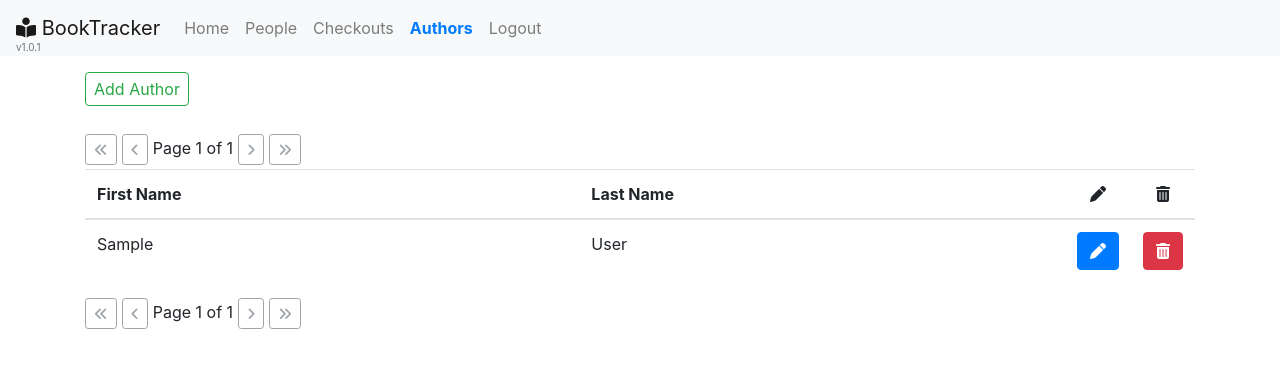
After one commit to zrev2220/booktracker, a Django app: page /authors/ in a window 1280 px wide. The commit adds this page. Shown: the top 368 px of the page. Run offline with Django 3.2, Linux system fonts and the light colour scheme; a user stored in the database is signed in; tables that the repository leaves empty hold one stand-in row (values such as "Sample post"); some libraries are stand-ins or nearby versions.

Commit message:
Add author list with add & edit functionality

```diff
--- a/books/urls.py
+++ b/books/urls.py
@@ -1,7 +1,7 @@
 from django.urls import path
 
 from books.views import AddBookView, EditBookView, DeleteBookView, BookDetailView, HomePageView, book_search, \
-    add_author_ajax
+    add_edit_author_ajax, AuthorListView
 
 urlpatterns = [
     path('', HomePageView.as_view(), name='books-search'),
@@ -10,5 +10,6 @@ urlpatterns = [
     path('details/<int:pk>', BookDetailView.as_view(), name='book-detail'),
     path('edit/<int:pk>', EditBookView.as_view(), name='edit-book'),
     path('delete/<int:pk>', DeleteBookView.as_view(), name='delete-book'),
-    path('authors/add-ajax', add_author_ajax, name='add-author')
+    path('authors/', AuthorListView.as_view(), name='authors'),
+    path('authors/ajax-form', add_edit_author_ajax, name='add-edit-author')
 ]
--- a/books/views.py
+++ b/books/views.py
@@ -1,6 +1,7 @@
 import json
 
 from django.contrib import messages
+from django.contrib.auth.decorators import login_required
 from django.contrib.auth.mixins import LoginRequiredMixin
 from django.core.exceptions import ValidationError
 from django.db.models import Q, F, Func, Value
@@ -8,7 +9,7 @@ from django.http import JsonResponse
 from django.template.loader import render_to_string
 from django.urls import reverse
 from django.utils import timezone
-from django.views.generic import CreateView, UpdateView, DeleteView, DetailView
+from django.views.generic import CreateView, UpdateView, DeleteView, DetailView, ListView
 from django.views.generic.base import TemplateView
 
 from books.forms import BookForm
@@ -203,32 +204,55 @@ class BookDetailView(LoginRequiredMixin, DetailView):
         return context
 
 
-def add_author_ajax(request):
+class AuthorListView(LoginRequiredMixin, ListView):
     """
-    View for adding an author via AJAX request.
+    List view for authors.
+    """
+    model = Author
+    paginate_by = 30
+    ordering = 'last_name'
+
+    def get_context_data(self, *, object_list=None, **kwargs):
+        context = super().get_context_data(object_list=object_list, **kwargs)
+        context["current_page"] = "Authors"
+        return context
+
+
+@login_required()
+def add_edit_author_ajax(request):
+    """
+    View for adding or editing an author via AJAX request.
 
     Returns a response with the following properties:
 
     - ``errors``: List of error messages, if any occurred.
-    - ``author``: If author creation succeeded, information about the newly-added author:
+    - ``author``: If author creation/modification succeeded, information about the author:
 
-      - ``id``: ID of added author.
-      - ``first_name``: Added author's first name
-      - ``last_name``: Added author's last name
-      - ``full_name``: Added author's full name (as given by `Author.get_full_name()`)
+      - ``id``: ID of author.
+      - ``first_name``: Author's first name
+      - ``last_name``: Author's last name
+      - ``full_name``: Author's full name (as given by `Author.get_full_name()`)
     """
     response = {}
+    author_id = request.POST.get("id", None)
     first_name = request.POST["firstName"]
     last_name = request.POST["lastName"]
     try:
-        a = Author(first_name=first_name, last_name=last_name)
-        a.full_clean()
-        a.save()
+        if author_id is not None:
+            # edit existing author
+            author = Author.objects.get(id=author_id)
+            author.first_name = first_name
+            author.last_name = last_name
+        else:
+            # create new author
+            author = Author(first_name=first_name, last_name=last_name)
+        author.full_clean()
+        author.save()
         response["author"] = {
-            "id": a.id,
-            "first_name": a.first_name,
-            "last_name": a.last_name,
-            "full_name": a.get_full_name(),
+            "id": author.id,
+            "first_name": author.first_name,
+            "last_name": author.last_name,
+            "full_name": author.get_full_name(),
         }
     except ValidationError as e:
         response["errors"] = e.message_dict["__all__"]
--- a/static/stylesheets/main.css
+++ b/static/stylesheets/main.css
@@ -24,6 +24,14 @@
   border-color: inherit;
 }
 
+/* General-purpose table column shrink-to-content class. */
+/* From https://stackoverflow.com/a/31184284/6548555 */
+.table th.fit,
+.table td.fit {
+  white-space: nowrap;
+  width: 1%;
+}
+
 @media screen and (max-width: 576px) {
   /* General-purpose width: 100% class for <=sm screens. */
   .w-sm-100 {
--- a/templates/base.html
+++ b/templates/base.html
@@ -62,6 +62,8 @@ Copyright 2020
            href="/people">People</a>
         <a class="nav-item nav-link {% if current_page == "Checkouts" %}text-primary font-weight-bold{% endif %}"
            href="/TODO">Checkouts</a>
+        <a class="nav-item nav-link {% if current_page == "Authors" %}text-primary font-weight-bold{% endif %}"
+           href="{% url "authors" %}">Authors</a>
         <form id="logoutForm" class="form-inline" method="post" action="{% url "logout" %}">{% csrf_token %}
           <a class="nav-item nav-link" href="javascript:void(0);" onclick="$('#logoutForm').submit();">Logout</a>
         </form>
--- a/templates/books/author_form_modal.html
+++ b/templates/books/author_form_modal.html
@@ -1,23 +1,28 @@
 {# This template is incomplete HTML, intended to be reused as a snippet via `include` #}
 <div id="{{ modal_id|default:"add-author-modal" }}" class="modal" tabindex="-1" role="dialog">
+  <script>
+    // load endpoint URL
+    if (!window.addEditAuthorUrl)
+      window.addEditAuthorUrl = "{% url "add-edit-author" %}";
+  </script>
   <div class="modal-dialog modal-dialog-centered">
     <div class="modal-content">
       <form>{% csrf_token %}
         <div class="modal-header">
-          <h5 class="modal-title">Add Author</h5>
+          <h5 class="modal-title">{{ modal_title|default:"Add Author" }}</h5>
           <button type="button" class="close" data-dismiss="modal" aria-label="Close">
             <span aria-hidden="true">&times;</span>
           </button>
         </div>
         <div class="modal-body">
           <div id="name-inputs" class="d-flex flex-column flex-sm-row">
-            <input class="form-control my-1 my-sm-0 mx-sm-1" type="text" name="firstName" placeholder="First Name">
-            <input class="form-control my-1 my-sm-0 mx-sm-1" type="text" name="lastName" placeholder="Last Name">
+            <input id="first-name-txt" class="form-control my-1 my-sm-0 mx-sm-1" type="text" name="firstName" placeholder="First Name">
+            <input id="last-name-txt" class="form-control my-1 my-sm-0 mx-sm-1" type="text" name="lastName" placeholder="Last Name">
           </div>
           <div class="error-div"></div>
         </div>
         <div class="modal-footer">
-          <input type="submit" class="btn btn-success" name="delete" value="Add">
+          <input type="submit" class="btn btn-success" name="delete" value="{{ modal_submit_text|default:"Add" }}">
           <button type="button" class="btn btn-secondary" data-dismiss="modal">Cancel</button>
         </div>
       </form>
--- /dev/null
+++ b/templates/books/author_list.html
@@ -0,0 +1,56 @@
+{% extends "base.html" %}
+{% load static %}
+
+{% block scripts %}
+  <script src="{% static "scripts/author_list.js" %}"></script>
+  <script src="{% static "scripts/author_form_modal.js" %}"></script>
+{% endblock %}
+
+{% block content %}
+  <button id="add-author-btn" class="btn btn-outline-success py-1 px-2 mb-4" data-toggle="modal"
+          data-target="#add-author-modal">
+    Add Author
+  </button>
+  {% if object_list|length > 0 %}
+    {% include "pagination_controls.html" %}
+    <table class="table">
+      <thead>
+      <tr>
+        <th scope="col">First Name</th>
+        <th scope="col">Last Name</th>
+        <th scope="col" class="fit text-center"><i class="fas fa-pen"></i></th>
+        <th scope="col" class="fit text-center"><i class="fas fa-trash-alt"></i></th>
+      </tr>
+      </thead>
+      <tbody>
+      {% for author in object_list %}
+        <tr id="author-item-{{ author.id }}">
+          <td class="first-name">{{ author.first_name|default_if_none:"" }}</td>
+          <td class="last-name">{{ author.last_name }}</td>
+          <td class="fit">
+            <button class="btn btn-primary"
+                    onclick="editAuthor({{ author.id }}, '{{ author.first_name }}', '{{ author.last_name }}')">
+              <i class="fas fa-pen"></i>
+            </button>
+          </td>
+          <td class="fit">
+            <button class="btn btn-danger"
+                    onclick="deleteAuthor({{ author.id }}, '{{ author.first_name }}', '{{ author.last_name }}')">
+              <i class="fas fa-trash-alt"></i>
+            </button>
+          </td>
+        </tr>
+      {% endfor %}
+      </tbody>
+    </table>
+    {% include "pagination_controls.html" %}
+  {% else %}
+    <div id="empty-msg" class="jumbotron">
+      You have no authors yet
+    </div>
+  {% endif %}
+
+  {% include "books/author_form_modal.html" %}
+  {% include "books/author_form_modal.html" with modal_id="edit-author-modal" modal_title="Edit Author" modal_submit_text="Save" %}
+
+{% endblock %}
--- a/templates/books/book_form.html
+++ b/templates/books/book_form.html
@@ -10,9 +10,9 @@
     // load important control element IDs (used in book_form.js)
     window.authorId = "{{ form.author.id_for_label }}";
     window.categoryId = "{{ form.category.id_for_label }}";
-    window.addAuthorUrl = "{% url 'add-author' %}";
   </script>
   <script src="{% static "scripts/book_form.js" %}"></script>
+  <script src="{% static "scripts/author_form_modal.js" %}"></script>
 {% endblock %}
 
 {% block title %}
--- /dev/null
+++ b/templates/pagination_controls.html
@@ -0,0 +1,40 @@
+{# This template is incomplete HTML, intended to be reused as a snippet via `include` #}
+<div class="pagination my-1">
+  <span class="step-links">
+    {% if page_obj.has_previous %}
+      <a href="?page=1" class="btn btn-outline-secondary btn-sm">
+        <i class="fas fa-angle-double-left"></i>
+      </a>
+      <a href="?page={{ page_obj.previous_page_number }}" class="btn btn-outline-secondary btn-sm">
+        <i class="fas fa-angle-left"></i>
+      </a>
+    {% else %}
+      <button disabled class="btn btn-outline-secondary btn-sm">
+        <i class="fas fa-angle-double-left"></i>
+      </button>
+      <button disabled class="btn btn-outline-secondary btn-sm">
+        <i class="fas fa-angle-left"></i>
+      </button>
+    {% endif %}
+
+    <span class="current">
+      Page {{ page_obj.number }} of {{ page_obj.paginator.num_pages }}
+    </span>
+
+    {% if page_obj.has_next %}
+      <a href="?page={{ page_obj.next_page_number }}" class="btn btn-outline-secondary btn-sm">
+        <i class="fas fa-angle-right"></i>
+      </a>
+      <a href="?page={{ page_obj.paginator.num_pages }}" class="btn btn-outline-secondary btn-sm">
+        <i class="fas fa-angle-double-right"></i>
+      </a>
+    {% else %}
+      <button disabled class="btn btn-outline-secondary btn-sm">
+        <i class="fas fa-angle-right"></i>
+      </button>
+      <button disabled class="btn btn-outline-secondary btn-sm">
+        <i class="fas fa-angle-double-right"></i>
+      </button>
+    {% endif %}
+  </span>
+</div>
```
Also changed, not shown: static/scripts/author_form_modal.js (added, +56 -0 lines), static/scripts/author_list.js (added, +93 -0 lines), static/scripts/book_form.js (+21 -26 lines), static/stylesheets/author_list.css (added).
